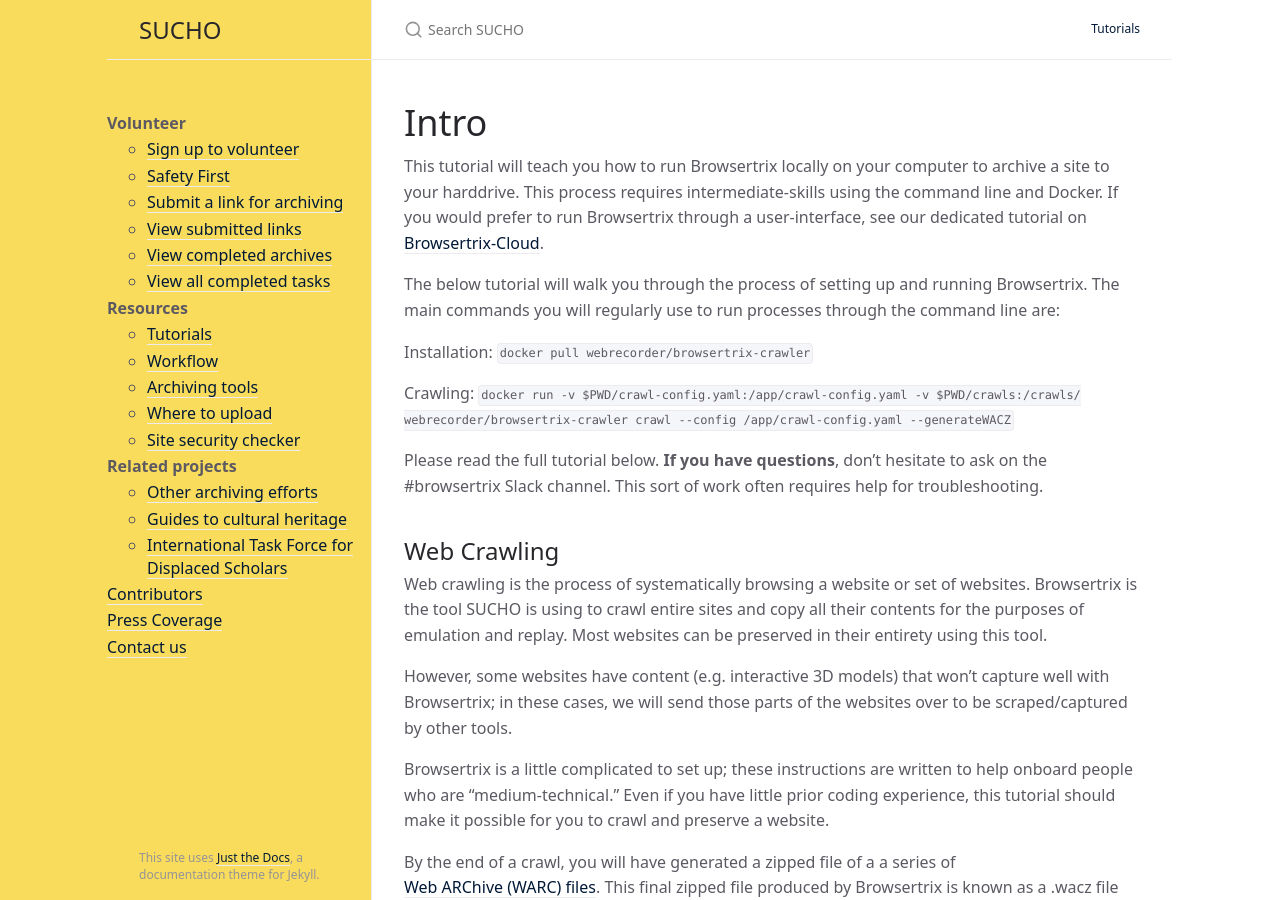
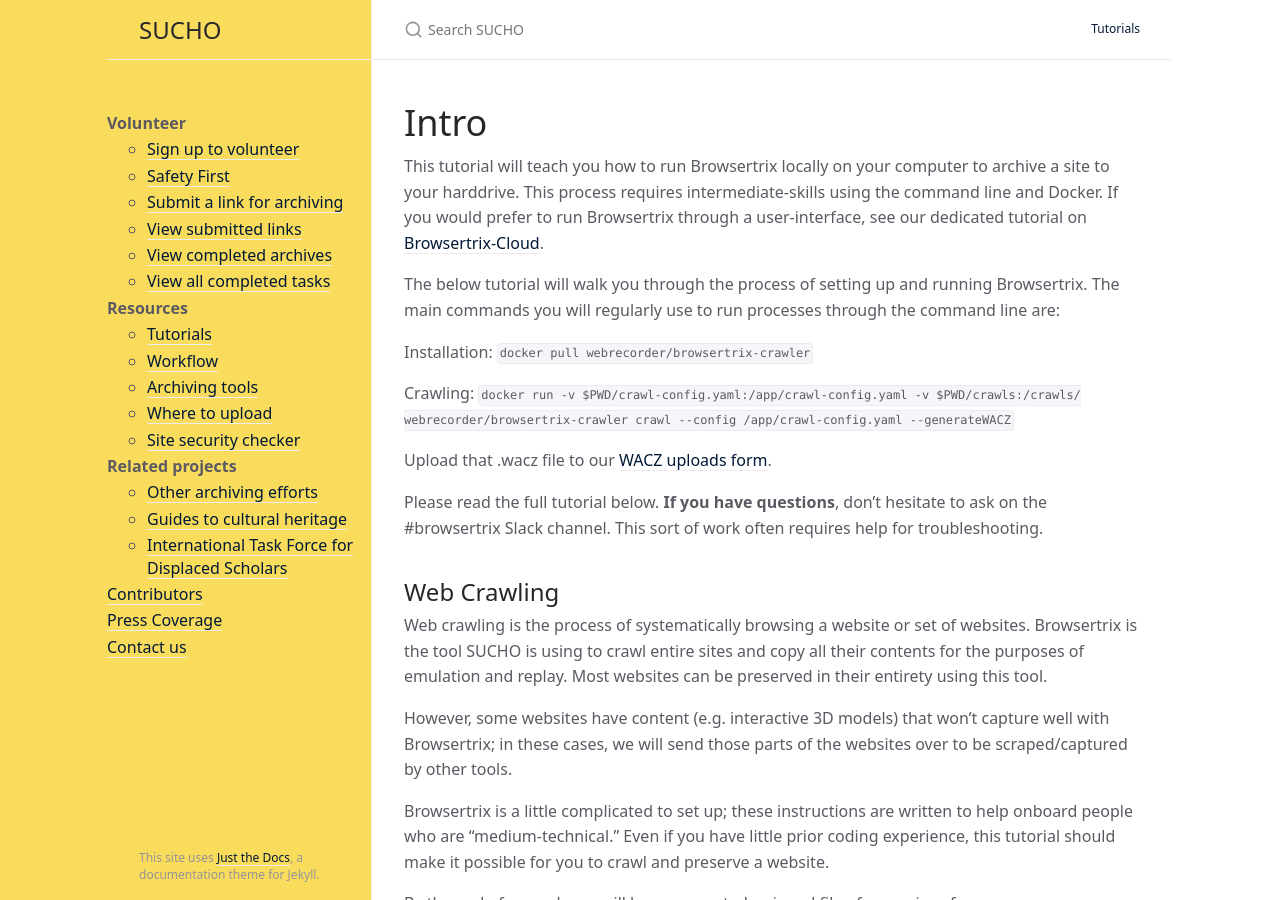
Before and after one commit to sucho-archiving/sucho-archiving.github.io, a Jekyll site: the page built from browsertrix.md, in a window 1280 px wide and 900 px high. Built offline with Jekyll 4.4.1, drawn with Linux system fonts in a browser that asks for light colours.

Commit message:
Update browsertrix.md

````diff
--- a/browsertrix.md
+++ b/browsertrix.md
@@ -12,6 +12,8 @@
 Installation: `docker pull webrecorder/browsertrix-crawler`
 
 Crawling: `docker run -v $PWD/crawl-config.yaml:/app/crawl-config.yaml -v $PWD/crawls:/crawls/ webrecorder/browsertrix-crawler crawl --config /app/crawl-config.yaml --generateWACZ`
+
+Upload that .wacz file to our [WACZ uploads form](https://forms.gle/N18MxWgoHtPB2xpz8).
 
 Please read the full tutorial below. **If you have questions**, don't hesitate to ask on the #browsertrix Slack channel. This sort of work often requires help for troubleshooting.
 
@@ -54,7 +56,9 @@
 ### Getting the Docker image for Browsertrix
 
 To download and set up Browsertrix using Docker, in your command line, type or paste this:
-`docker pull webrecorder/browsertrix-crawler`
+```
+docker pull webrecorder/browsertrix-crawler
+```
 
 **Note**: If this command throws an error, you might not have administrative permissions. Try the above command again, but put `sudo` at the front, so the command would be: `sudo docker pull webrecorder/browsertrix-crawler`
 
@@ -102,9 +106,9 @@
 *For Mac*: this will by default put you in your home directory (i.e. /Users/your-user-name). If you saved your *crawl-config.yaml* in the Documents folder, type `cd Documents`, and your command line will put you in the Documents folder. (If you put it somewhere else, you can put in that path after the `cd`, e.g. `cd Documents/some-subfolder/another-subfolder`).
 
 Once you're in the same location as your *crawl-config.yaml*, paste this command into the Mac terminal and press enter to start the crawling:
-
-`docker run -v $PWD/crawl-config.yaml:/app/crawl-config.yaml -v $PWD/crawls:/crawls/ webrecorder/browsertrix-crawler crawl --config /app/crawl-config.yaml --generateWACZ`
-
+```
+docker run -v $PWD/crawl-config.yaml:/app/crawl-config.yaml -v $PWD/crawls:/crawls/ webrecorder/browsertrix-crawler crawl --config /app/crawl-config.yaml --generateWACZ
+```
 *For Windows*: after navigating to the right directory in the command prompt using `cd`, type the following command:
 `docker run -v %cd%/crawl-config.yaml:/app/crawl-config.yaml -v %cd%/crawls:/crawls/ webrecorder/browsertrix-crawler crawl --config /app/crawl-config.yaml --generateWACZ`
 
@@ -161,9 +165,9 @@
 sudo apt install python3-pip && pip install wacz
 ```
 Then you can generate the WACZ by running
-
-  `wacz create --split-seeds -f ./crawls/collections/<coll>/archive/*.warc.gz -p ./crawls/collections/<coll>/pages/pages.jsonl`
-
+```
+wacz create --split-seeds -f ./crawls/collections/<coll>/archive/*.warc.gz -p ./crawls/collections/<coll>/pages/pages.jsonl
+```
 If this fails (it may do so for larger archives), contact Admin on the #Browsertrix slack channel for sftp credentials and upload the entire collections/<coll> folder to a suitably named desination folder with the following command
 
   `rsync -aRv --rsh='ssh -p<port>' crawls/collections/<coll> <username>@<server_address>:./<coll>`
````
